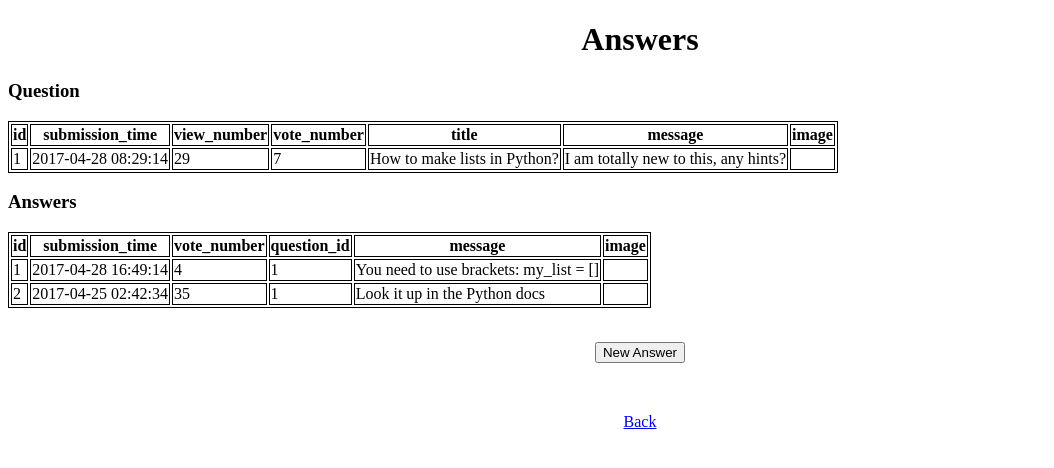
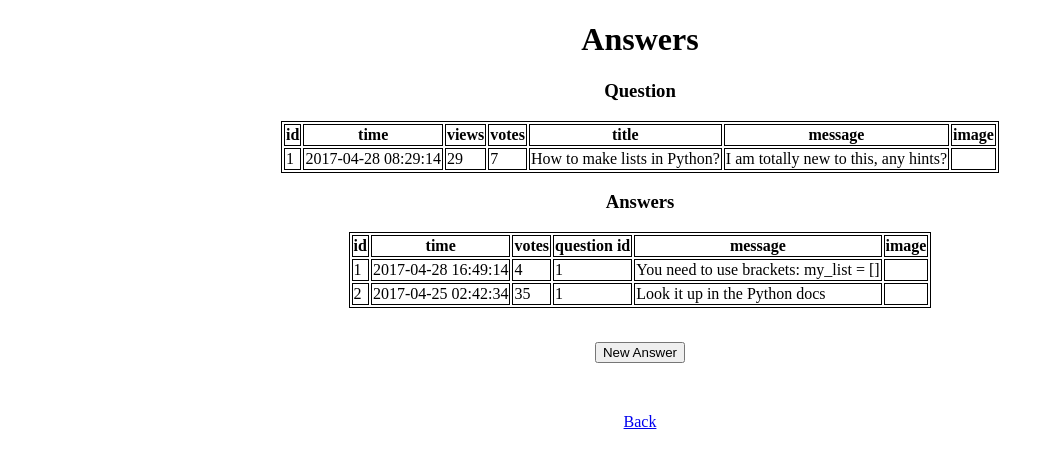
Before and after one commit to Kattkovacs/ask-mate-trolleyriders, a Flask app: page /question/1 in a window 1280 px wide. Shown: the top 468 px of the page, without its empty margins (0-1054 px from the left). Run offline with Flask 2, Linux system fonts and the light colour scheme; some libraries are stand-ins or nearby versions.

Commit message:
align center

```diff
--- a/templates/list.html
+++ b/templates/list.html
@@ -16,9 +16,9 @@
         <thead style="border: 1px solid black;">
         <tr>
             <th>id</th>
-            <th>submission_time</th>
-            <th>view_number</th>
-            <th>vote_number</th>
+            <th>time</th>
+            <th>views</th>
+            <th>votes</th>
             <th>title</th>
             <th>message</th>
             <th>image</th>
--- a/templates/question.html
+++ b/templates/question.html
@@ -12,14 +12,14 @@
 
 <body>
     <h1 align="center">Answers</h1>
-    <h3>Question</h3>
-    <table>
+    <h3 align="center">Question</h3>
+    <table align="center">
         <thead style="border: 1px solid black;">
         <tr>
             <th>id</th>
-            <th>submission_time</th>
-            <th>view_number</th>
-            <th>vote_number</th>
+            <th>time</th>
+            <th>views</th>
+            <th>votes</th>
             <th>title</th>
             <th>message</th>
             <th>image</th>
@@ -39,14 +39,14 @@
         {% endfor %}
         </tbody>
     </table>
-    <h3>Answers</h3>
-    <table>
+    <h3 align="center">Answers</h3>
+    <table align="center">
         <thead style="border: 1px solid black;">
         <tr>
             <th>id</th>
-            <th>submission_time</th>
-            <th>vote_number</th>
-            <th>question_id</th>
+            <th>time</th>
+            <th>votes</th>
+            <th>question id</th>
             <th>message</th>
             <th>image</th>
         </tr>
```
Also changed, not shown: templates/new-answer.html (+10 -10 lines).
